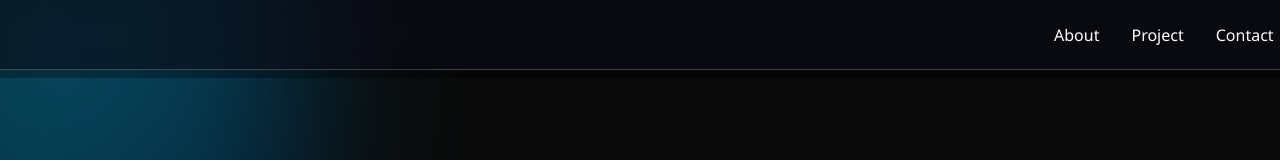
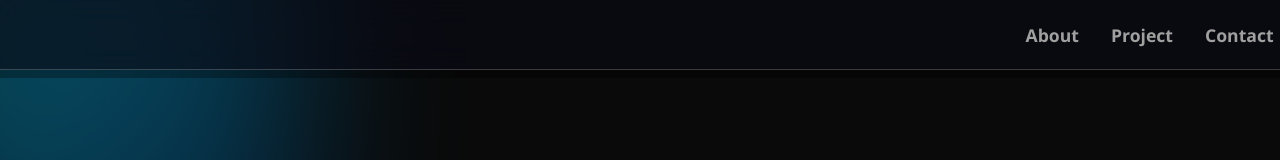
Before and after one commit to M28755/MY-FIRST-PORTFOLIO, a React (Vite) app: page / in a window 1280 px wide. Shown: the top 160 px of the page. Built offline with nearby package versions, Linux system fonts and the light colour scheme.

Commit message:
madification made in Navbar

```diff
--- a/src/Components/Navbar.jsx
+++ b/src/Components/Navbar.jsx
@@ -17,9 +17,9 @@ function Navbar() {
                 </div>
                 {/* Desktop Links */}
                 <ul className="nav-links">
-                    <li><a href="#" className="nav-link">About</a></li>
-                    <li><a href="#" className="nav-link">Project</a></li>
-                    <li><a href="#" className="nav-link">Contact</a></li>
+                    <li><a href="#about" className="footer-link">About</a></li>
+                    <li><a href="#project" className="footer-link">Project</a></li>
+                    <li><a href="#contact" className="footer-link">Contact</a></li>
                 </ul>
                 {/* Hemburger icon */}
                 <div className="humberger" onClick={toggleMenu}>
@@ -31,9 +31,9 @@ function Navbar() {
                 {isOpen && (
                     <div className='mobile-menu glass'>
                         <ul className="mobile-links">
-                            <li><a href="#" onClick={toggleMenu}>About</a></li>
-                            <li><a href="#" onClick={toggleMenu}>Project</a></li>
-                            <li><a href="#" onClick={toggleMenu}>Contact</a></li>
+                            <li><a href="#about" onClick={toggleMenu}>About</a></li>
+                            <li><a href="#project" onClick={toggleMenu}>Project</a></li>
+                            <li><a href="#contact" onClick={toggleMenu}>Contact</a></li>
                         </ul>
                     </div>
                 )}
```
Also changed, not shown: package.json (line endings or trailing spaces).
